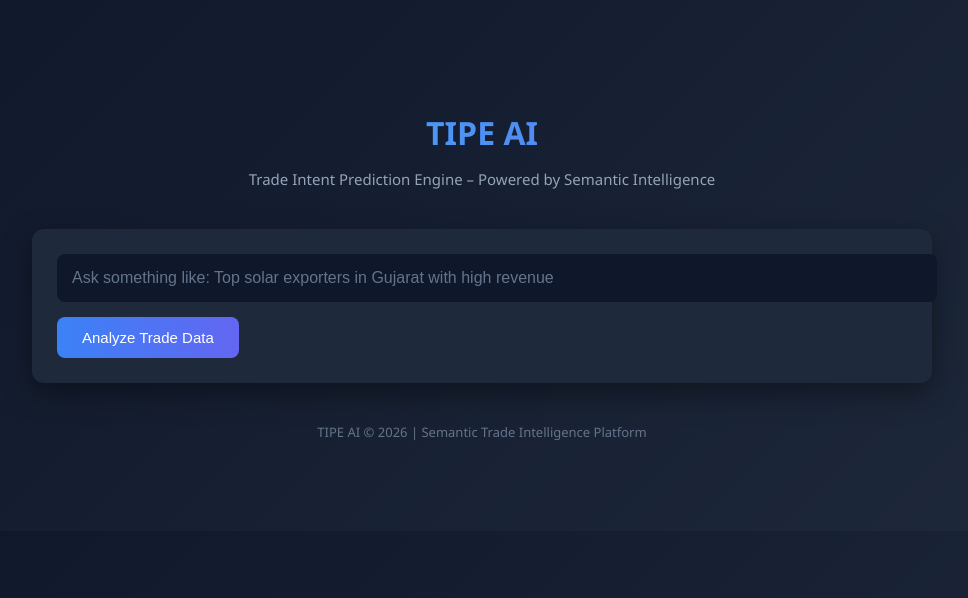
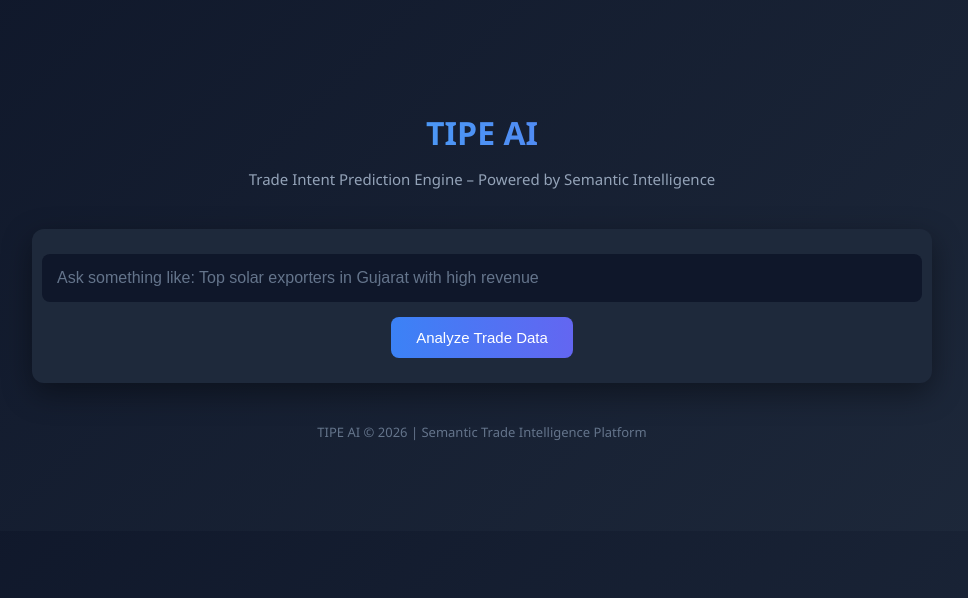
Before and after one commit to darshanpurohit20/RagChatBot, a Flask app: page / in a window 1280 px wide. Shown: the top 598 px of the page, without its empty margins (158-1126 px from the left). Run offline with Flask 3, Linux system fonts and the light colour scheme.

Commit message:
Add flexbox styling to form in index.html

```diff
--- a/templates/index.html
+++ b/templates/index.html
@@ -42,7 +42,16 @@
             border-radius: 12px;
             box-shadow: 0 10px 30px rgba(0,0,0,0.4);
         }
+        form {
+        display: flex;
+        flex-direction: column;
+        align-items: center;
+    }
 
+    input[type=text] {
+        width: 100%;
+        text-align: left;
+    }
         input[type=text] {
             width: 100%;
             padding: 15px;
```
